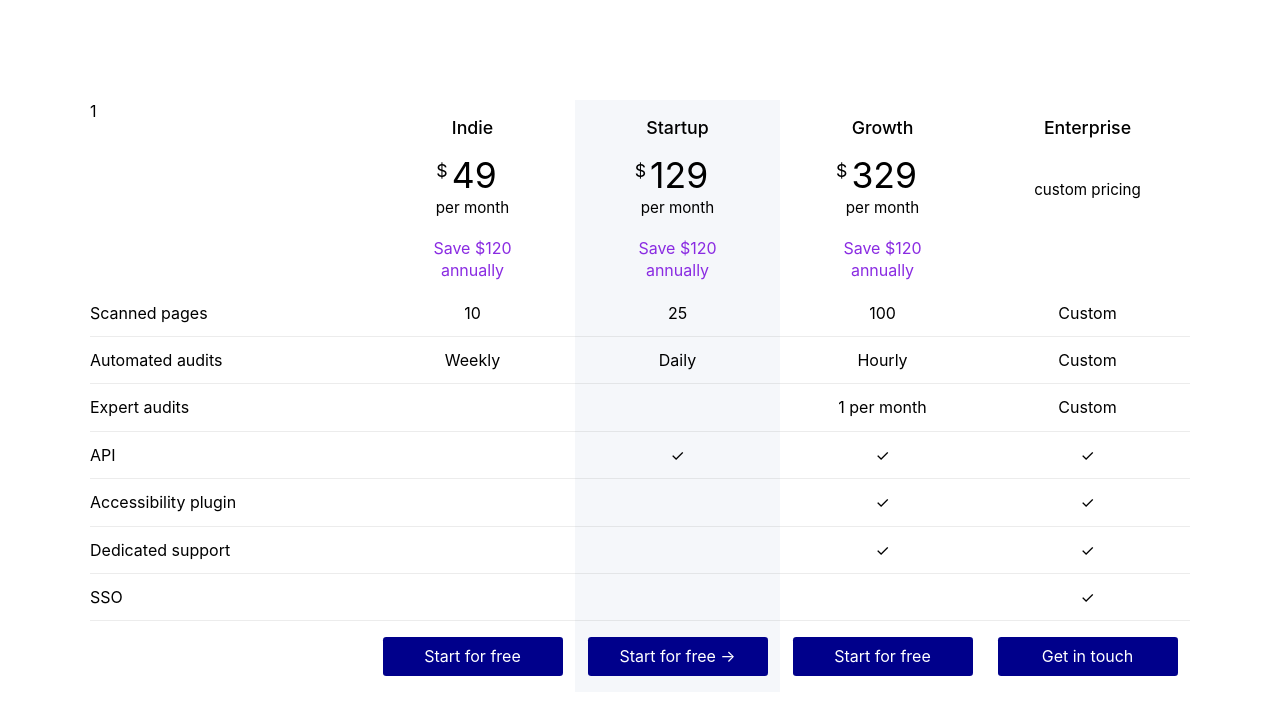
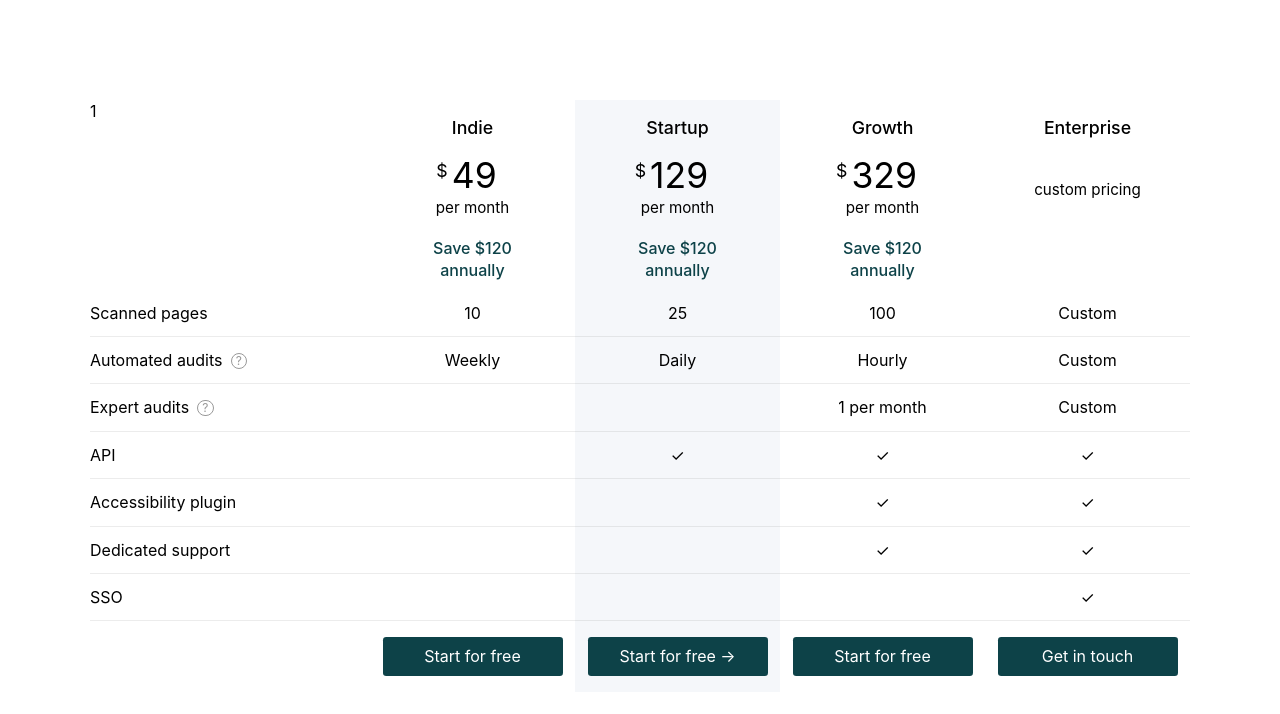
Before and after one commit to a11y-co/experiments, a React (Create React App) app: page / in a window 1280 px wide. Shown: the top 714 px of the page. Built offline with nearby package versions, Linux system fonts and the light colour scheme.

Commit message:
:sparkles: Add tooltip descriptions

```diff
--- a/src/App.css
+++ b/src/App.css
@@ -50,7 +50,8 @@
   margin-top: 0.25rem;
 }
 .pricing-table .save {
-  color: blueviolet;
+  color: #0d4248;
+  font-weight: 500;
   padding: 0 2.5rem;
   margin: 0.5rem 0;
 }
@@ -61,7 +62,7 @@
 }
 
 .pricing-table.b a {
-  background-color: darkblue;
+  background-color: #0d4248;
   text-decoration: none;
   color: #fff;
   padding: 0.5rem;
@@ -70,3 +71,24 @@
   margin: 1rem auto;
   border-radius: 0.2rem;
 }
+
+.q {
+  display: inline-block;
+  width: 0.9rem;
+  height: 0.9rem;
+  border-radius: 100%;
+  border: 1px solid;
+  font-size: 75%;
+  position: relative;
+  vertical-align: middle;
+  margin-left: 0.5rem;
+  margin-top: -0.1rem;
+  color: #999;
+}
+.q::after {
+  content: "?";
+  position: absolute;
+  left: 50%;
+  top: 50%;
+  transform: translate(-50%, -50%);
+}
--- a/src/components/Pricing.tsx
+++ b/src/components/Pricing.tsx
@@ -1,8 +1,10 @@
 import React from "react";
+import ReactTooltip from "react-tooltip";
 
 function Pricing() {
   return (
     <div>
+      <ReactTooltip />
       <div className="pricing-table">
         <div>1</div>
         <div>
@@ -58,14 +60,26 @@ function Pricing() {
         <div>Custom</div>
       </div>
       <div className="pricing-table i">
-        <div>Automated audits</div>
+        <div>
+          Automated audits
+          <span
+            className="q"
+            data-tip="We'll scan your webpages every so often automatically"
+          />
+        </div>
         <div>Weekly</div>
         <div>Daily</div>
         <div>Hourly</div>
         <div>Custom</div>
       </div>
       <div className="pricing-table i">
-        <div>Expert audits</div>
+        <div>
+          Expert audits
+          <span
+            className="q"
+            data-tip="Our team of expert consultants will manually audit your site"
+          />
+        </div>
         <div></div>
         <div></div>
         <div>1 per month</div>
```
